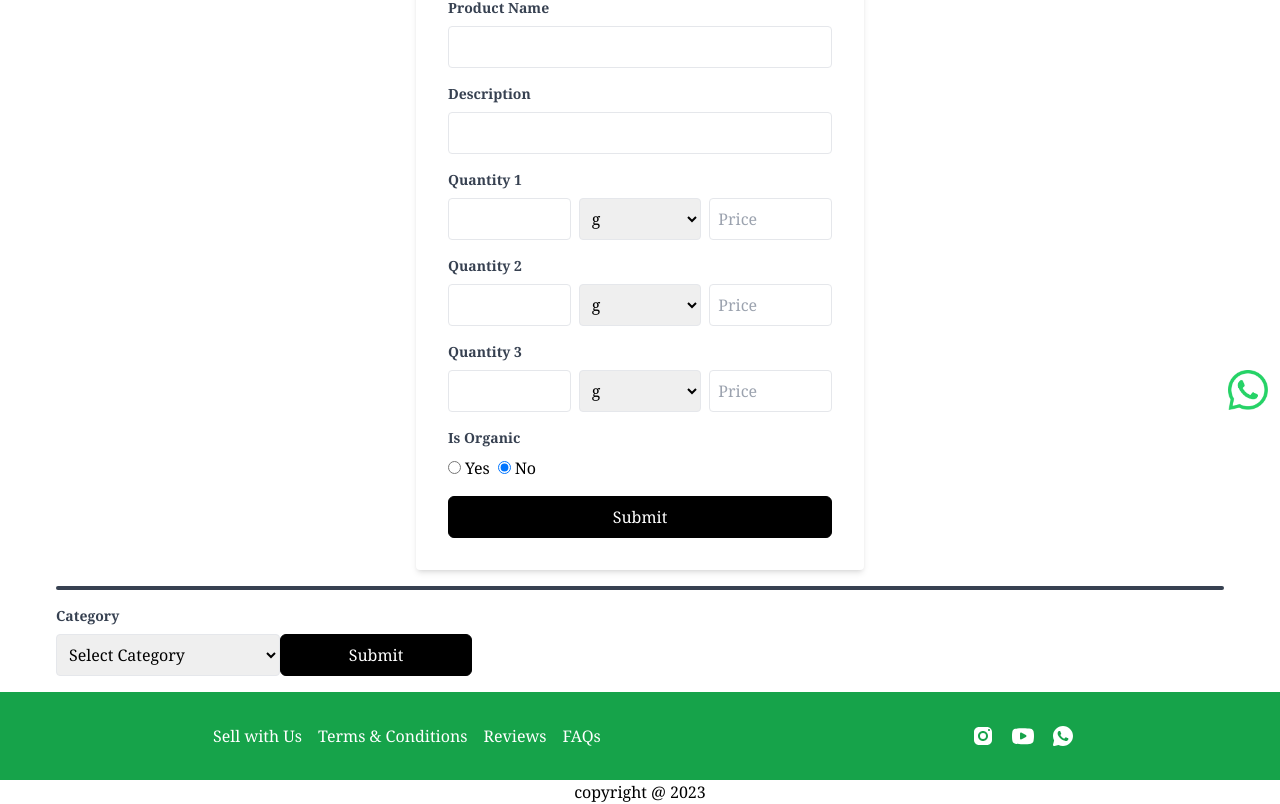
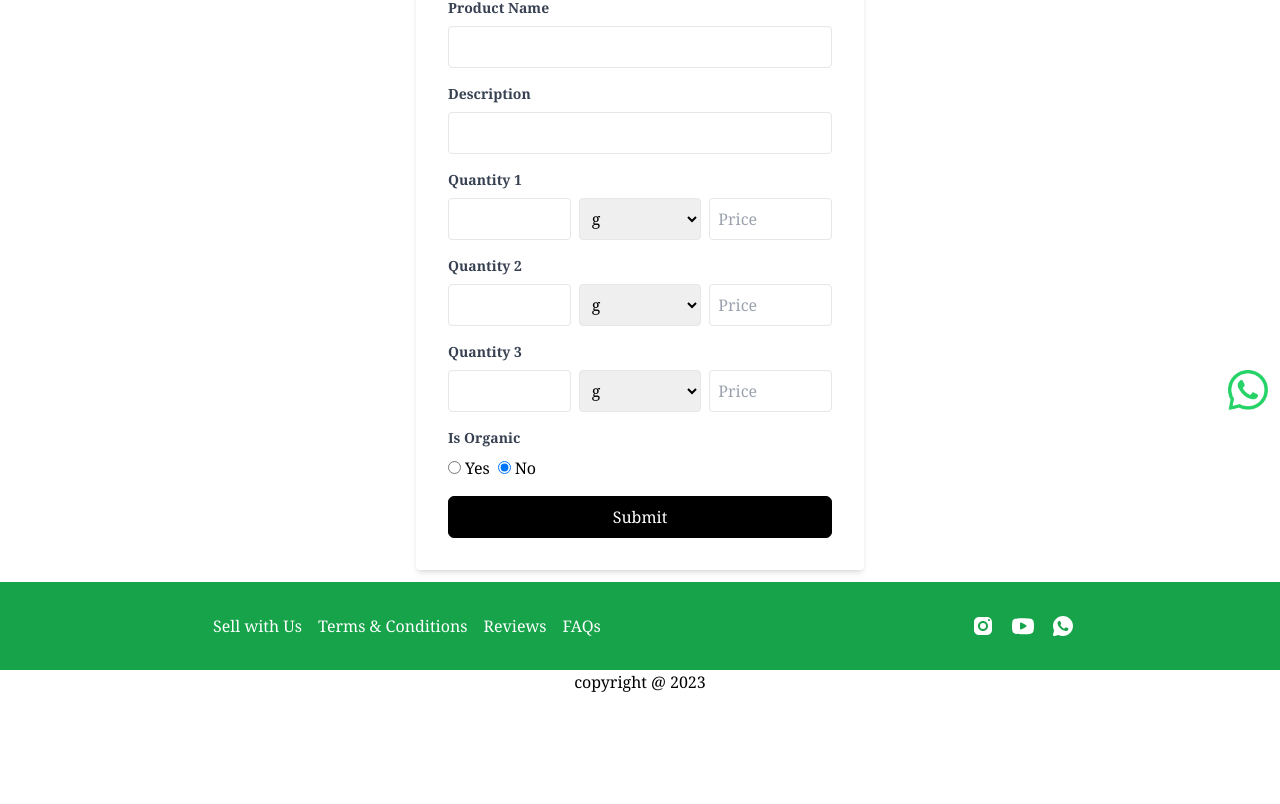
Before and after one commit to GayathriCodes2/THENNAVAN-UI, a Next.js app: page /admin-form in a window 1280 px wide. Shown: the part 322-1126 px from the top of the page. After the commit the page ends 1016 px from the top, so only its background shows below. Built offline with nearby package versions, Linux system fonts and the light colour scheme; sample sign-in values are in the browser's storage.

Commit message:
updated admin page

```diff
--- a/app/admin-form/page.jsx
+++ b/app/admin-form/page.jsx
@@ -281,34 +281,8 @@ const AdminPage = () => {
           Submit
         </button>
       </form>
-      {/* Horizontal line */}
-      <hr className="w-full md:w-full h-1 mx-auto my-2 md:my-4 bg-gray-700 border-0 rounded" />
 
 
-      {/* Category */}
-      <div className="mb-4">
-        <label className="block text-gray-700 text-sm font-bold mb-2">Category</label>
-        <select
-          className="w-56 p-2 border rounded"
-          value={category}
-          onChange={(e) => setCategory(e.target.value)}
-          required
-        >
-          <option value="">Select Category</option>
-          <option value="Farmers">From Farmers</option>
-          <option value="Taste">Taste of our land</option>
-          <option value="Love">Love of our ladies</option>
-        </select>
-        {/* Submit Button Below HR */}
-        <button
-          type="submit"
-          onClick={handleSubmit}
-          className="bg-black w-48 mr-4 text-white py-2 px-4 rounded-md hover:bg-white hover:text-black border border-black transition duration-300"
-        >
-          Submit
-        </button>
-
-      </div>
 
     </div>
   );
```
